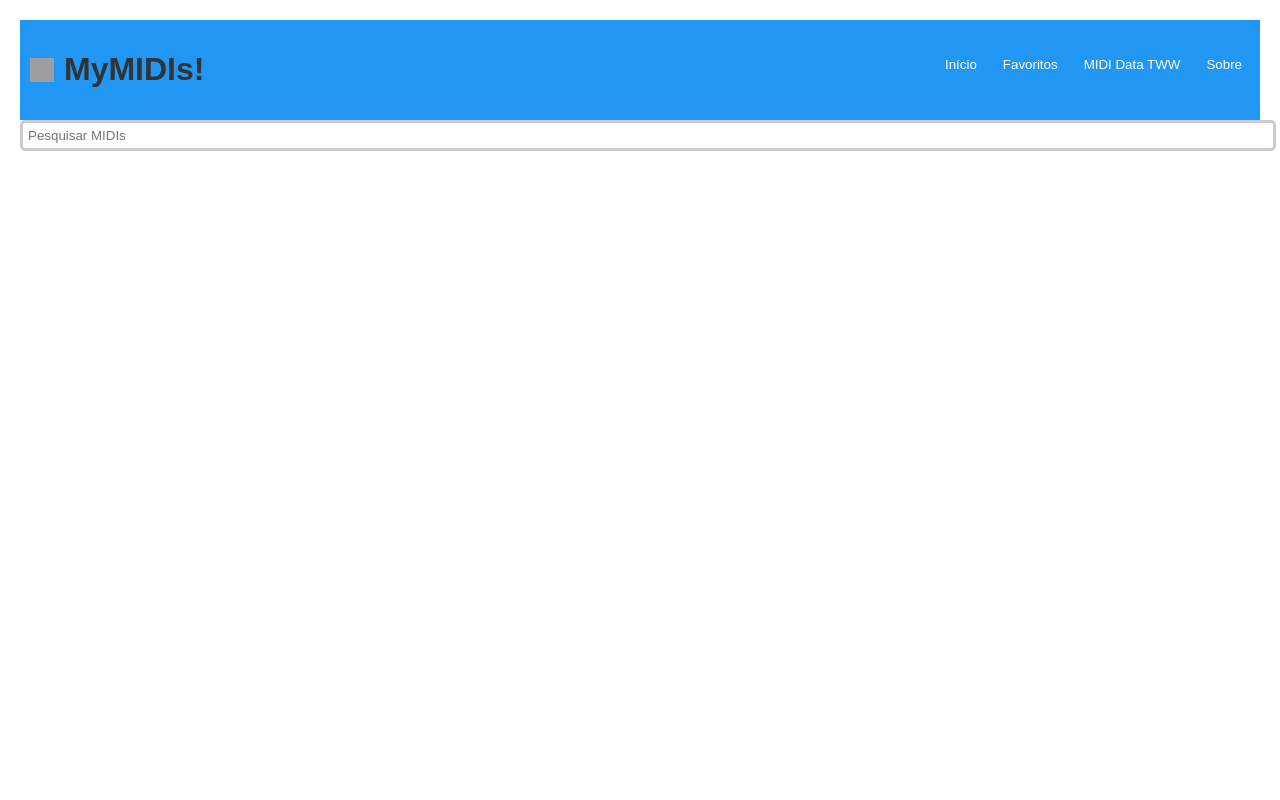
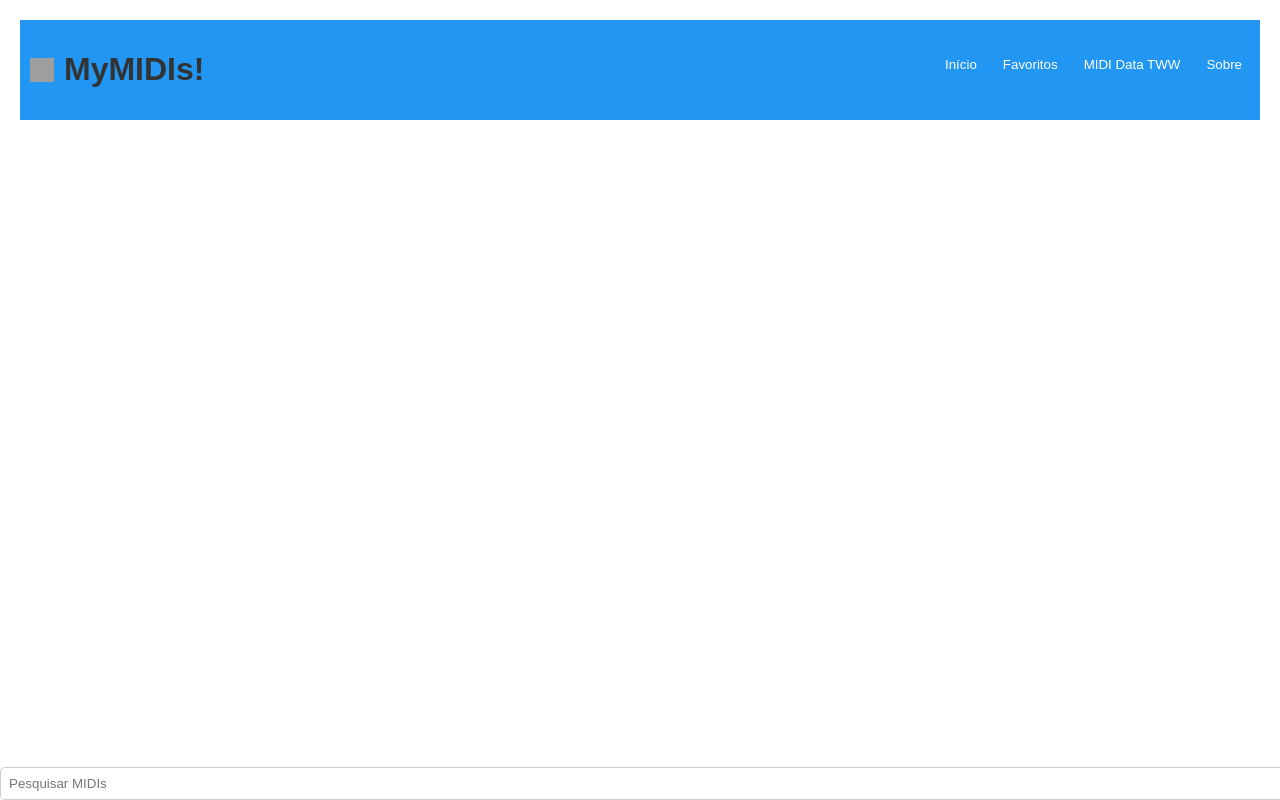
Before and after one commit to DoggyOficial/MyMIDIS, a plain HTML site: page index.html in a window 1280 px wide. Drawn offline with Linux system fonts and the light colour scheme; no server answers; grey boxes are pictures that could not be loaded.

Commit message:
Update styles.css

```diff
--- a/styles.css
+++ b/styles.css
@@ -95,9 +95,11 @@ li {
 }
 
 #search-bar {
-  margin-bottom: 10px;
-  padding: 5px;
-  border: 3px solid #ccc;
+  position: absolute;
+  bottom: 0; /* Posiciona a barra de pesquisa no final */
+  left: 0; /* Alinha a barra de pesquisa com o lado esquerdo */
+  width: 100%;
+  padding: 8px;
+  border: 1px solid #ccc;
   border-radius: 5px;
-  width: 100%; /* Largura ajustada */
 }
```
